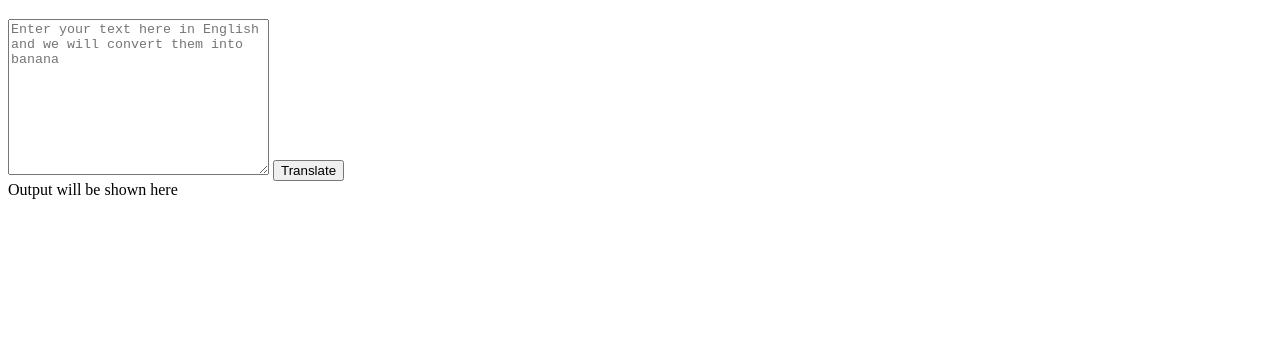
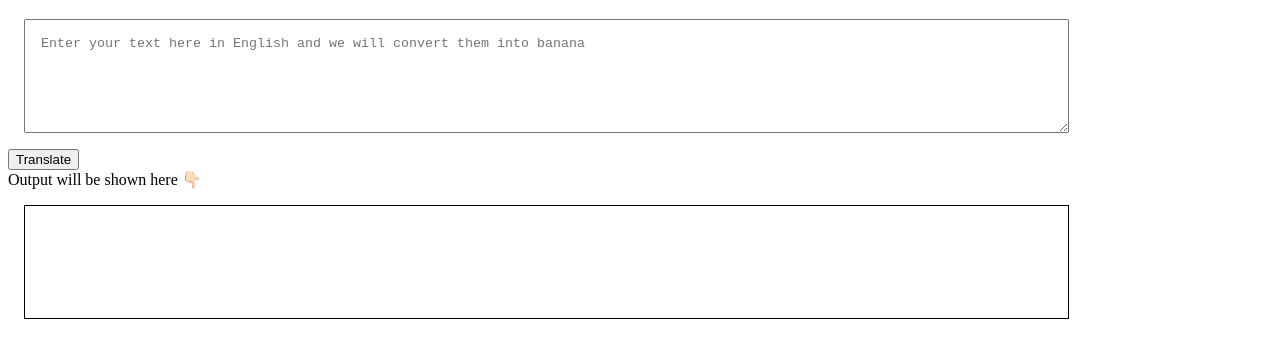
Before and after one commit to SpanditaSaha/minions-translator-app, a plain HTML site: page index.html in a window 1280 px wide. Shown: the part 61-418 px from the top of the page. Drawn offline with Linux system fonts and the light colour scheme.

Commit message:
upto input utput processing

```diff
--- a/app.js
+++ b/app.js
@@ -10,10 +10,18 @@ alert("This script works! "+username);*/
 
 var btnTranslate=document.querySelector("#btn-translate")
 var txtInput=document.querySelector("#txt-input")
+var outputDiv=document.querySelector("#output")
 
-function clickHandler()
+/*function clickHandler()
 {
     console.log("Clicked!")
     console.log("input",txtInput.value)
 }
-btnTranslate.addEventListener("click", clickHandler)
+btnTranslate.addEventListener("click", clickHandler)*/
+// Input - Output Processing //
+function clickHandler()
+{
+    outputDiv.innerText="Yes you are "+ txtInput.value ;
+
+}
+btnTranslate.addEventListener("click",clickHandler);
--- a/index.html
+++ b/index.html
@@ -5,6 +5,7 @@
     <meta http-equiv="X-UA-Compatible" content="IE=edge">
     <meta name="viewport" content="width=device-width, initial-scale=1.0">
     <title>Banana Speak</title>
+    <link rel="stylesheet" href="styles.css">
     <!--<script>
         console.log("Hello! Script is working!")
     </script>-->
@@ -13,8 +14,8 @@
     <h1>Welcome  to banana</h1>
     <textarea id="txt-input" cols="30" rows="10" placeholder="Enter your text here in English and we will convert them into banana"></textarea>
     <button id="btn-translate">Translate</button>
-    <div>Output will be shown here</div>
-    <div id="Output"></div>
+    <div>Output will be shown here 👇🏻</div>
+    <div id="output"></div>
     <script src="app.js" type="text/javascript"></script>
 </body>
 </html>
--- /dev/null
+++ b/styles.css
@@ -0,0 +1,17 @@
+textarea{
+    display: block;
+    height: 10vh;
+    width: 80%;
+    margin: 1rem;
+    padding: 1rem;
+}
+
+#output{
+    display: block;
+    height: 10vh;
+    width: 80%;
+    border: 1px solid black;
+    margin: 1rem;
+    padding: 1rem;
+
+}
```
